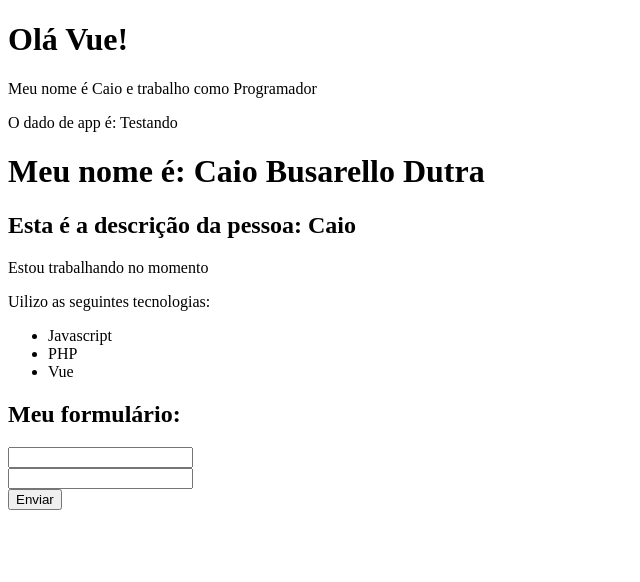
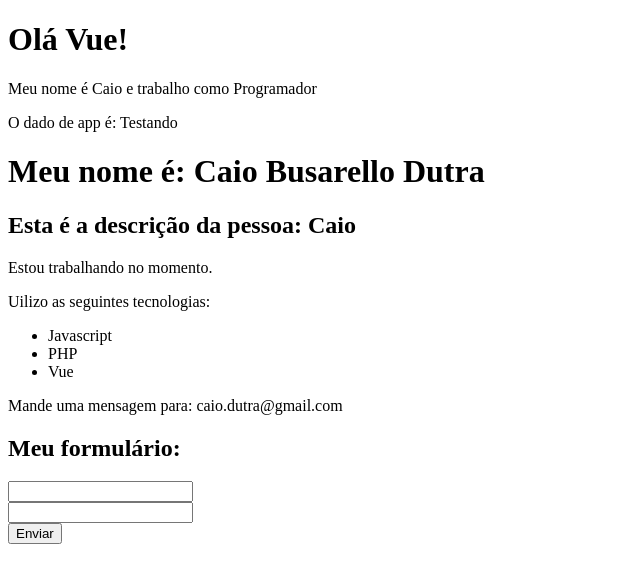
Before and after one commit to caiodutra08/courses, a Vue app in the folder cursoVue/2_projeto_vue/: page / in a window 1280 px wide. Shown: the top 582 px of the page, without its empty margins (0-640 px from the left). Built offline with nearby package versions, Linux system fonts and the light colour scheme.

Commit message:
Eight class done. #09

```diff
--- a/cursoVue/2_projeto_vue/src/components/Info.vue
+++ b/cursoVue/2_projeto_vue/src/components/Info.vue
@@ -1,17 +1,26 @@
 <template>
     <div>
-        <p>Estou trabalhando no momento</p>
+        <p v-if="esta_trabalhando">Estou trabalhando no momento.</p>
+        <p v-else>Estou em busca de novas oportunidades.</p>
         <p>Uilizo as seguintes tecnologias:</p>
         <ul>
             <li>Javascript</li>
             <li>PHP</li>
             <li>Vue</li>
         </ul>
+        <p v-show="mostrar_email">Mande uma mensagem para: {{ email }}</p>
     </div>
 </template>
 
 <script>
 export default {
     name: "Info",
+    data() {
+        return {
+            esta_trabalhando: true,
+            mostrar_email: true,
+            email: "caio.dutra@gmail.com"
+        }
+    }
 };
 </script>
```
